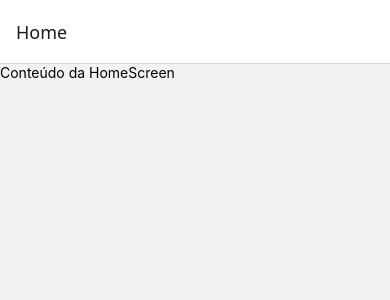
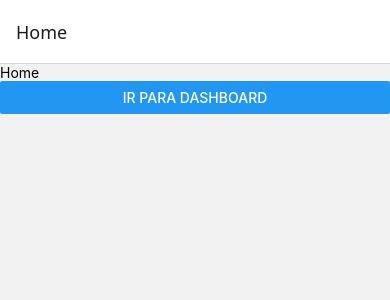
Before and after one commit to faculdade-infnet/react_native_aulas, a React Native app: screen /Home in a window 390 px wide. Shown: the top 300 px of the page. Built offline with nearby package versions, Linux system fonts and the light colour scheme.

Commit message:
Navegação simples entre duas telas Home/Dashboard

```diff
--- a/screens/DashboardScreen.jsx
+++ b/screens/DashboardScreen.jsx
@@ -1,9 +1,15 @@
-import { View, Text } from "react-native";
+import { View, Text, Button } from "react-native";
 
-export default function DashboardScreen() {
+export default function DashboardScreen(props) {
+  const navigation = props.navigation;
+
   return (
     <View>
-        <Text>Conteúdo da DashboardScreen</Text>
+        <Text>Dashboard</Text>
+        <Button
+          title="Ir para home"
+          onPress={() => navigation.navigate('Home')}
+        />
     </View>
   )
 }
--- a/screens/HomeScreen.jsx
+++ b/screens/HomeScreen.jsx
@@ -1,9 +1,14 @@
-import { View, Text } from "react-native";
+import { View, Text, Button } from "react-native";
 
-export default function HomeScreen() {
+export default function HomeScreen(props) {
+  const navigation = props.navigation;
   return (
     <View>
-        <Text>Conteúdo da HomeScreen</Text>
+        <Text>Home</Text>
+        <Button
+          title="Ir para dashboard"
+          onPress={() => navigation.navigate('Dashboard')}
+        />
     </View>
   )
 }
```
